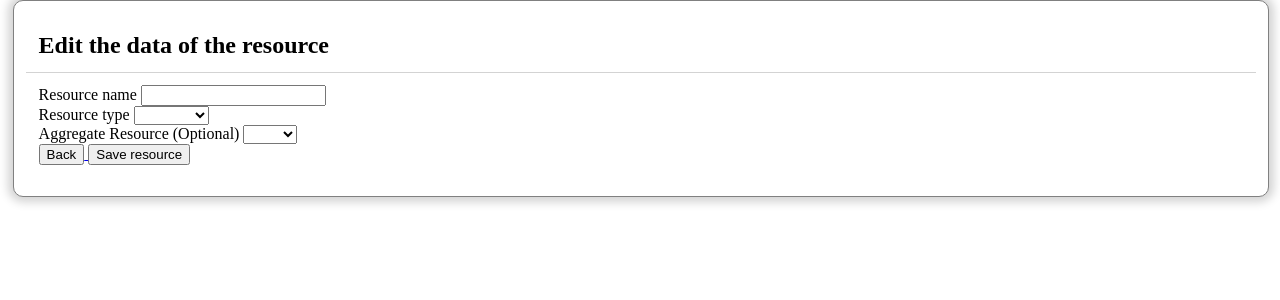
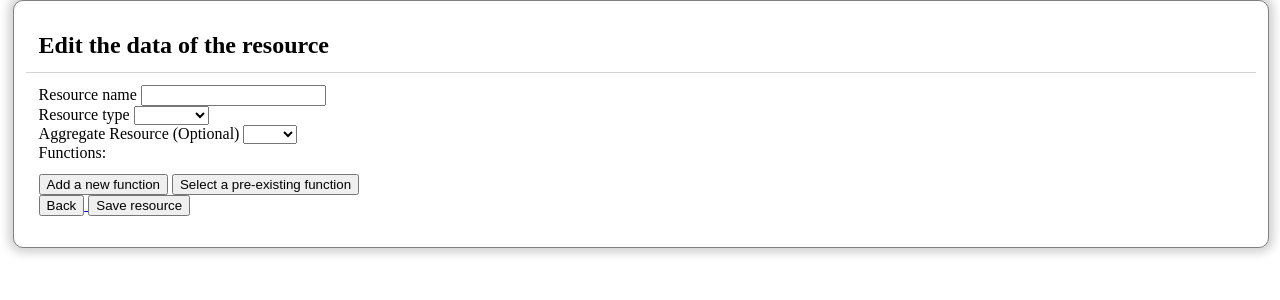
Before and after one commit to pstlab/TENANT_sa, a Python web app: template app/templates/shopfloor/modRes.html in a window 1280 px wide. Shown: the part 205-505 px from the top of the page. Run offline with Jinja, Linux system fonts and the light colour scheme; the template is opened without the code that fills it, so the values that code supplies are empty.

Commit message:
gestite le risorse in modifica

```diff
--- a/app/shopfloor/models.py
+++ b/app/shopfloor/models.py
@@ -58,7 +58,7 @@ class Function(Base):
     resource = relationship("Resource", secondary=association_table, back_populates='functions')
 
     def __repr__(self):
-        return '<Function %r>' % (self.name)
+        return self.name
 
     def __str__(self):
         return self.name
--- a/app/templates/shopfloor/modRes.html
+++ b/app/templates/shopfloor/modRes.html
@@ -32,6 +32,48 @@
             <option selected disabled value={{resource.aggregate_resource.id}}>{{resource.aggregate_resource}}</option>
         </select>
     </div>
+    <div>
+        <label>Functions:</label>
+        <div class="subtask" id="resFunct">
+        {% for element in resource.functions %}
+            <div>
+                <label class='functionId' value={{element.id}}>{{element.name}}</label>
+            </div>
+        {% endfor %}
+        </div>
+        <div>
+        <button id="addNew">Add a new function</button>
+        <button id="selectOld">Select a pre-existing function</button>
+        </div>
+
+        <div class="new-function">
+            <label>Function name: </label>
+            <input type="text" id="functionname" />
+          </div>
+          <div class="new-function">
+            <button id="doneNew">Done</button>
+          </div>
+
+          <div class="select-function">
+            <label>Function: </label>
+              <select id="selected-f">
+              </select>
+          </div>
+          <div class="select-function">
+            <button id="doneSelect">Done</button>
+          </div>
+
+          <script type="text/javascript">
+            var divFunc = $("#selected-f");
+            divFunc.find("option:gt(0)").remove();
+            divFunc.append('<option selected disabled></option>');
+            '{% for element in functions %}'
+            '{% if element not in resource.functions %}'
+            divFunc.append('<option value=' + '{{element.id}}' + '>' + '{{element.name}}' + '</option>');
+            '{% endif %}'
+            '{% endfor %}'
+          </script>
+    </div>
 
     <a href='/sf/'>
         <button>Back</button>
```
Also changed, not shown: app/shopfloor/controllers.py (+17 -1 lines), app/templates/shopfloor/newRes.html (+7 -5 lines), app/static/lib/custom/indexRes.js.
